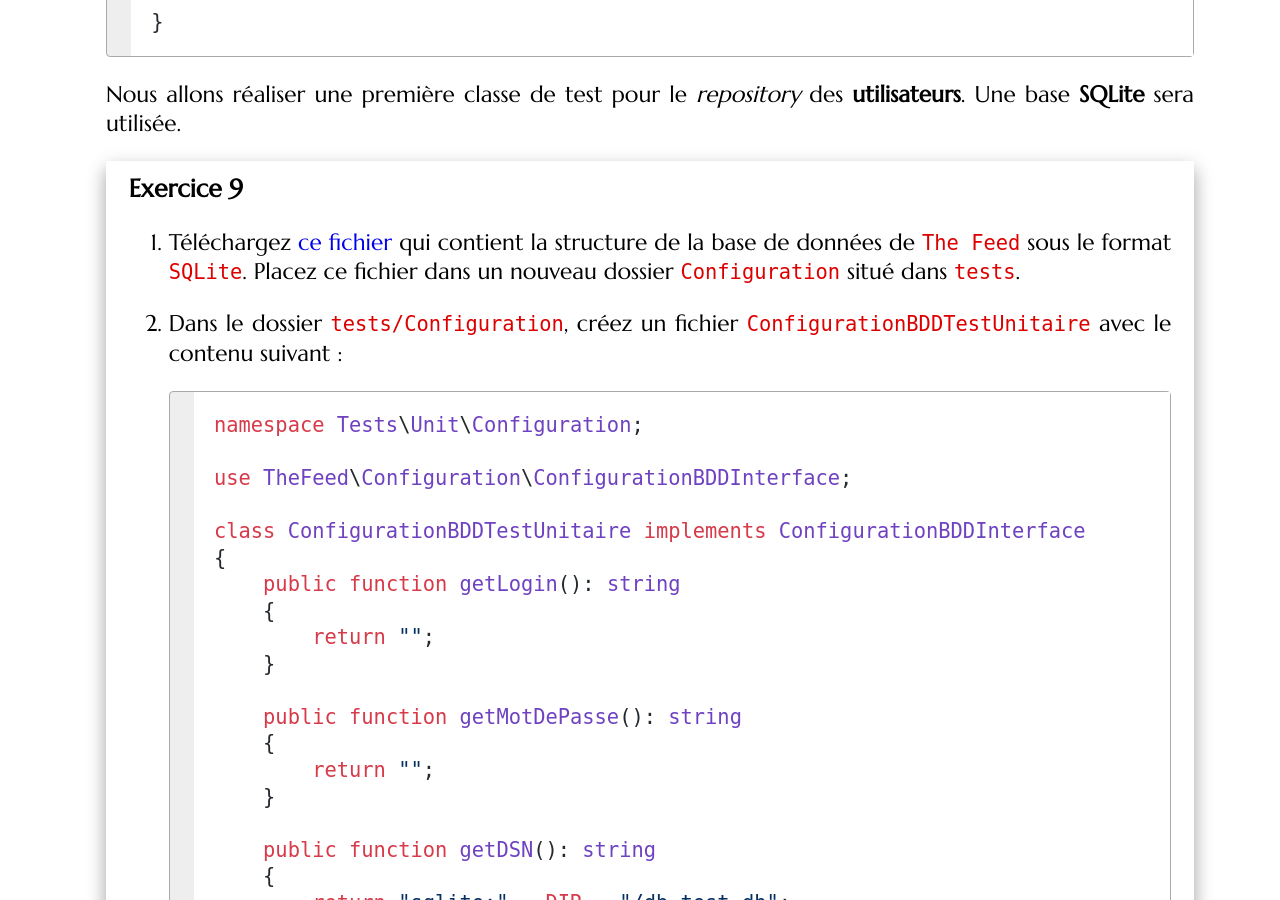
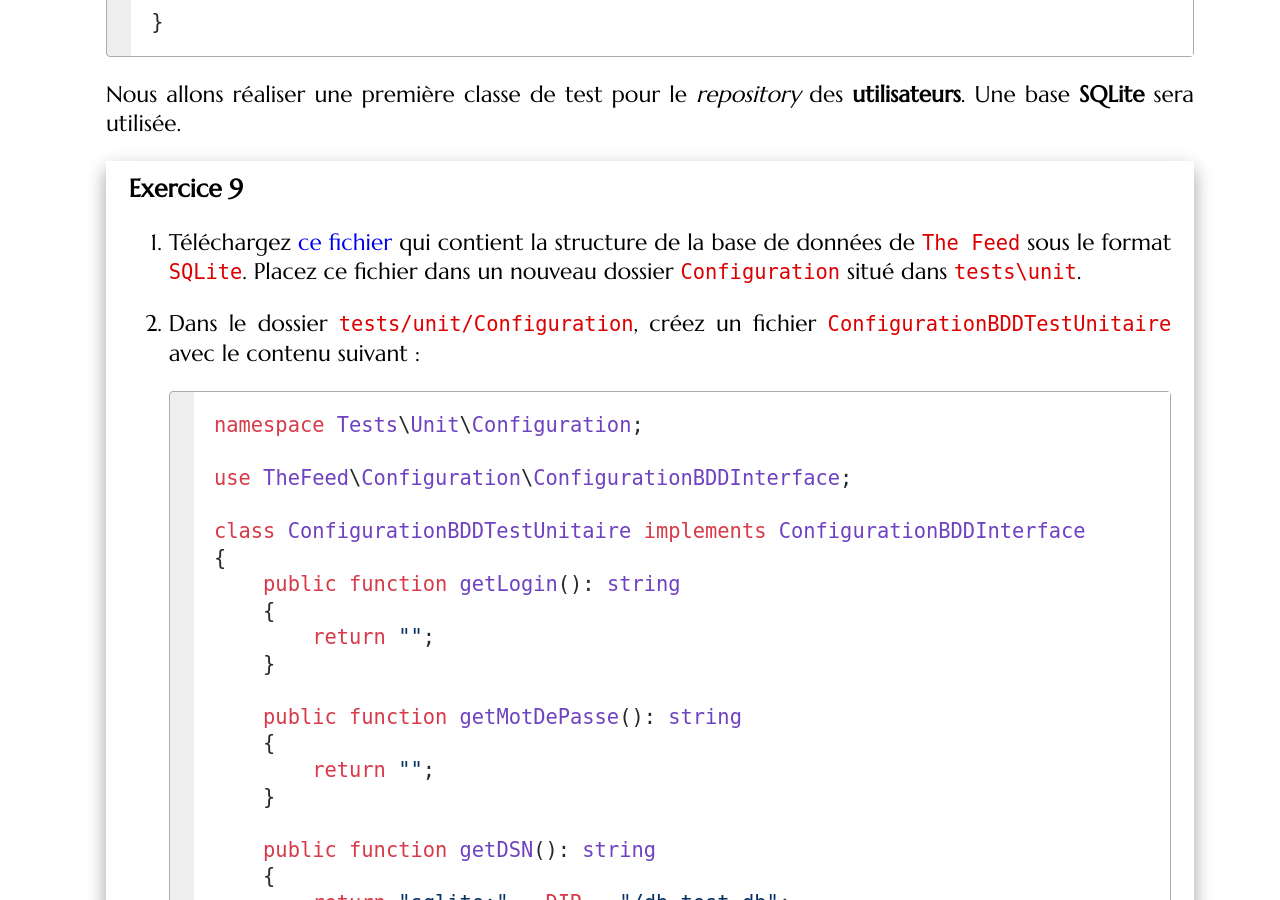
Before and after one commit to romainlebreton/R4.A.10-ComplementWeb, a Jekyll site: the page built from tutorials/tutorial_tests_2.md, in a window 1280 px wide and 900 px high, scrolled down 28598 px. Built offline with Jekyll 4.4.1, drawn with Linux system fonts in a browser that asks for light colours; some web fonts are replaced.

Commit message:
Mise à jour des instructions pour le placement du fichier de base de données de test et création du dossier de configuration dans le répertoire `tests/unit`.

````diff
--- a/tutorials/tutorial_tests_2.md
+++ b/tutorials/tutorial_tests_2.md
@@ -843,9 +843,9 @@ Nous allons réaliser une première classe de test pour le *repository* des **ut
 
 <!-- 1. **Si vous travaillez sur votre serveur local** veillez à activer l'extension `pdo_sqlite` au niveau de votre fichier `php.ini` (il faut décommenter la ligne `;extension=pdo_sqlite`). -->
 
-1. Téléchargez [ce fichier]({{site.baseurl}}/assets/TD_SAE_Test_Archi/db_test.db) qui contient la structure de la base de données de `The Feed` sous le format `SQLite`. Placez ce fichier dans un nouveau dossier `Configuration` situé dans `tests`.
+1. Téléchargez [ce fichier]({{site.baseurl}}/assets/TD_SAE_Test_Archi/db_test.db) qui contient la structure de la base de données de `The Feed` sous le format `SQLite`. Placez ce fichier dans un nouveau dossier `Configuration` situé dans `tests\unit`.
 
-2. Dans le dossier `tests/Configuration`, créez un fichier `ConfigurationBDDTestUnitaire` avec le contenu suivant :
+2. Dans le dossier `tests/unit/Configuration`, créez un fichier `ConfigurationBDDTestUnitaire` avec le contenu suivant :
 
    ```php
    namespace Tests\Unit\Configuration;
````
